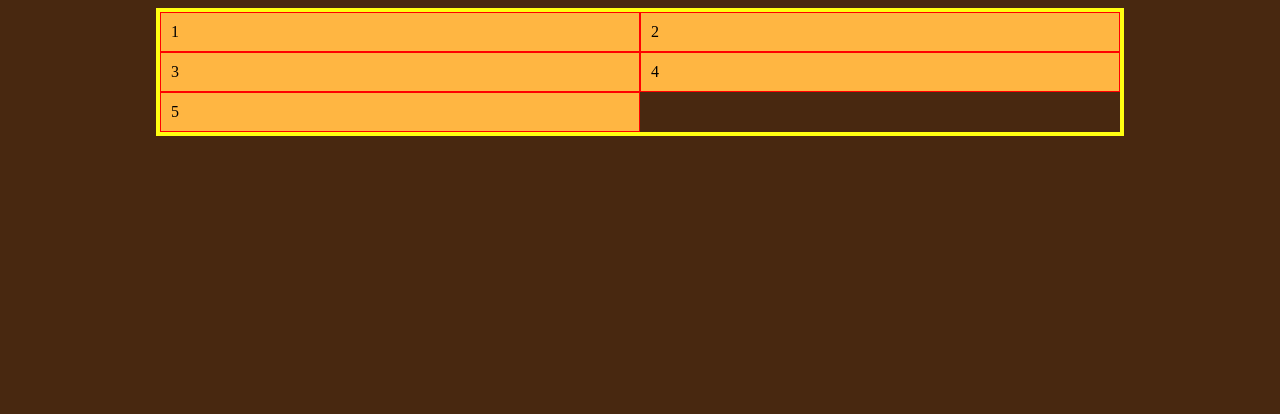
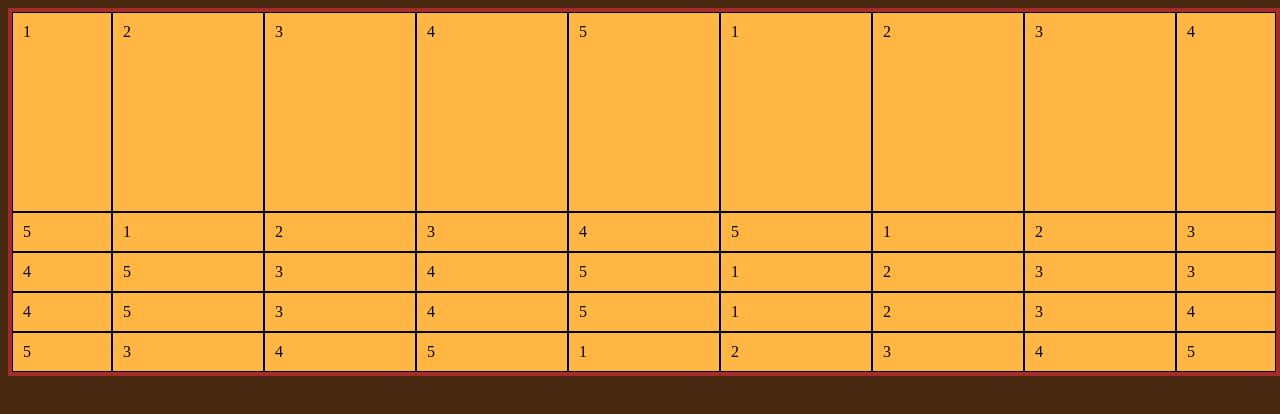
Before and after one commit to edwardtanguay/cssgrid4, a website: page index.html in a window 1280 px wide. Drawn offline with Linux system fonts and the light colour scheme.

Commit message:
grid-template-columns with repeat

```diff
--- a/css/main.css
+++ b/css/main.css
@@ -1,15 +1,18 @@
-body{
-    background: #482810;
+body {
+	background: #482810;
 }
-.grid-container{
-    width: 960px;
-    border: 4px solid #ffff11;
+
+.grid-container {
+	width: 100%;
+	border: 4px solid brown;
 	margin: 0 auto;
 	display: grid;
-	grid-template-columns: 50% 50%;
+	grid-template-columns: 100px repeat(7, 1fr) 100px;
+	grid-template-rows: 200px;
 }
-.grid-item{
-    background: #ffb642;
-    padding: 10px;
-    border: 1px solid red;
+
+.grid-item {
+	background: #ffb642;
+	padding: 10px;
+	border: 1px solid black;
 }
--- a/index.html
+++ b/index.html
@@ -1,11 +1,13 @@
 <!DOCTYPE html>
 <html lang="en">
+
 <head>
 	<meta charset="UTF-8">
 	<meta name="viewport" content="width=device-width, initial-scale=1.0">
 	<title>CSS Test</title>
 	<link rel="stylesheet" href="css/main.css">
 </head>
+
 <body>
 	<section class="grid-container">
 		<div class="grid-item">1</div>
@@ -13,6 +15,47 @@
 		<div class="grid-item">3</div>
 		<div class="grid-item">4</div>
 		<div class="grid-item">5</div>
+		<div class="grid-item">1</div>
+		<div class="grid-item">2</div>
+		<div class="grid-item">3</div>
+		<div class="grid-item">4</div>
+		<div class="grid-item">5</div>
+		<div class="grid-item">1</div>
+		<div class="grid-item">2</div>
+		<div class="grid-item">3</div>
+		<div class="grid-item">4</div>
+		<div class="grid-item">5</div>
+		<div class="grid-item">1</div>
+		<div class="grid-item">2</div>
+		<div class="grid-item">3</div>
+		<div class="grid-item">4</div>
+		<div class="grid-item">5</div>
+		<div class="grid-item">3</div>
+		<div class="grid-item">4</div>
+		<div class="grid-item">5</div>
+		<div class="grid-item">1</div>
+		<div class="grid-item">2</div>
+		<div class="grid-item">3</div>
+		<div class="grid-item">3</div>
+		<div class="grid-item">4</div>
+		<div class="grid-item">5</div>
+		<div class="grid-item">3</div>
+		<div class="grid-item">4</div>
+		<div class="grid-item">5</div>
+		<div class="grid-item">1</div>
+		<div class="grid-item">2</div>
+		<div class="grid-item">3</div>
+		<div class="grid-item">4</div>
+		<div class="grid-item">5</div>
+		<div class="grid-item">3</div>
+		<div class="grid-item">4</div>
+		<div class="grid-item">5</div>
+		<div class="grid-item">1</div>
+		<div class="grid-item">2</div>
+		<div class="grid-item">3</div>
+		<div class="grid-item">4</div>
+		<div class="grid-item">5</div>
 	</section>
 </body>
+
 </html>
```
